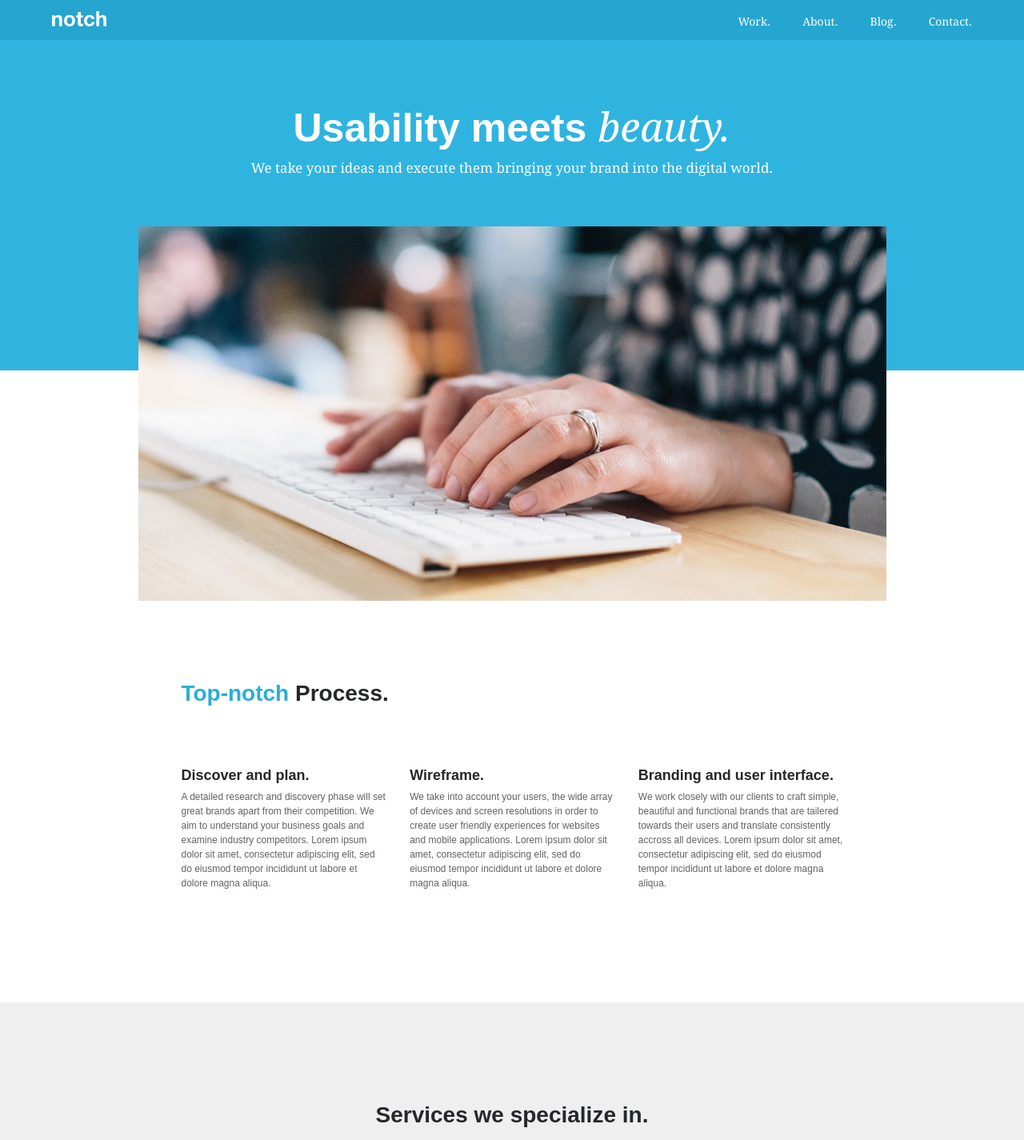
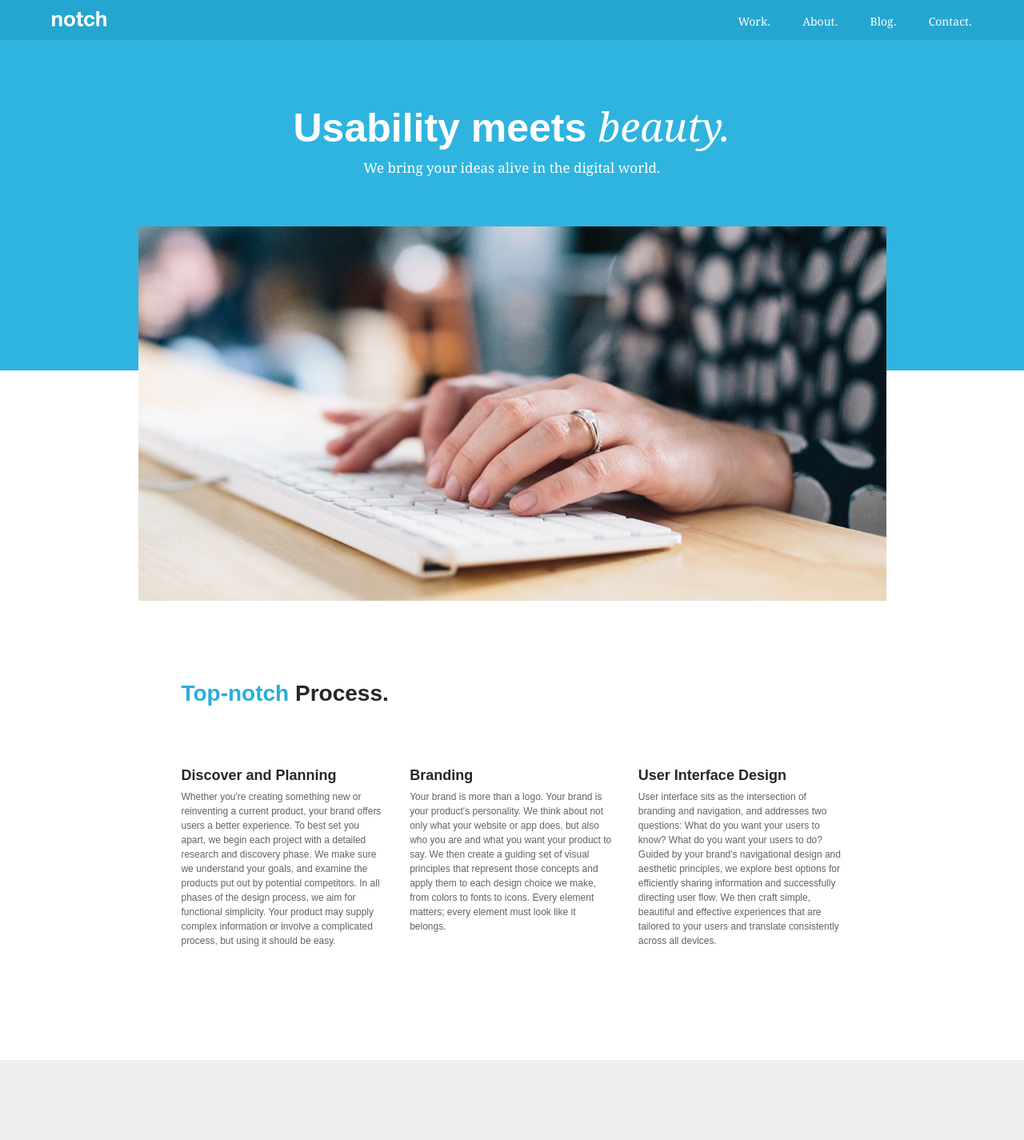
Before and after one commit to madebynotch/Notch, a Django app: page /about in a window 1280 px wide. Shown: the top 1425 px of the page at 80% size. Run offline with Django 3.2, Linux system fonts and the light colour scheme; style sheets or scripts are compiled from the project's sources; parts of the project's set-up code (start-up, migrations or seed data) failed here and were passed over; some libraries are stand-ins or nearby versions; some web fonts are replaced.

Commit message:
updated content for the about page

```diff
--- a/main/templates/about.html
+++ b/main/templates/about.html
@@ -5,7 +5,7 @@
     <section class="hero-wrapper">
         <section class="hero">
             <h1 class="hero__title">Usability meets <span class="hero__title--emphasis">beauty.</span></h1>
-            <p class="hero__subtitle">We take your ideas and execute them bringing your brand into the digital world.</p>
+            <p class="hero__subtitle">We bring your ideas alive in the digital world.</p>
         </section>
     </section>
     <section class="about-process-wrapper">
@@ -14,16 +14,16 @@
             <h3 class="about-process__title"><span class="text--blue">Top-notch</span> Process.</h3>
             <ul class="about-process__list">
                 <li class="about-process__list-item">
-                    <h4 class="main-subheader">Discover and plan.</h4>
-                    <p class="main-text">A detailed research and discovery phase will set great brands apart from their competition. We aim to understand your business goals and examine industry competitors. Lorem ipsum dolor sit amet, consectetur adipiscing elit, sed do eiusmod tempor incididunt ut labore et dolore magna aliqua.</p>
+                    <h4 class="main-subheader">Discover and Planning</h4>
+                    <p class="main-text">Whether you're creating something new or reinventing a current product, your brand offers users a better experience. To best set you apart, we begin each project with a detailed research and discovery phase. We make sure we understand your goals, and examine the products put out by potential competitors. In all phases of the design process, we aim for functional simplicity. Your product may supply complex information or involve a complicated process, but using it should be easy.</p>
                 </li>
                 <li class="about-process__list-item">
-                    <h4 class="main-subheader">Wireframe.</h4>
-                    <p class="main-text">We take into account your users, the wide array of devices and screen resolutions in order to create user friendly experiences for websites and mobile applications. Lorem ipsum dolor sit amet, consectetur adipiscing elit, sed do eiusmod tempor incididunt ut labore et dolore magna aliqua. </p>
+                    <h4 class="main-subheader">Branding</h4>
+                    <p class="main-text">Your brand is more than a logo. Your brand is your product's personality. We think about not only what your website or app does, but also who you are and what you want your product to say. We then create a guiding set of visual principles that represent those concepts and apply them to each design choice we make, from colors to fonts to icons. Every element matters; every element must look like it belongs.</p>
                 </li>
                 <li class="about-process__list-item">
-                    <h4 class="main-subheader">Branding and user interface.</h4>
-                    <p class="main-text">We work closely with our clients to craft simple, beautiful and functional brands that are tailered towards their users and translate consistently accross all devices. Lorem ipsum dolor sit amet, consectetur adipiscing elit, sed do eiusmod tempor incididunt ut labore et dolore magna aliqua.</p>
+                    <h4 class="main-subheader">User Interface Design</h4>
+                    <p class="main-text">User interface sits as the intersection of branding and navigation, and addresses two questions: What do you want your users to know? What do you want your users to do? Guided by your brand's navigational design and aesthetic principles, we explore best options for efficiently sharing information and successfully directing user flow. We then craft simple, beautiful and effective experiences that are tailored to your users and translate consistently across all devices.</p>
                 </li>
             </ul>
         </section>
```
